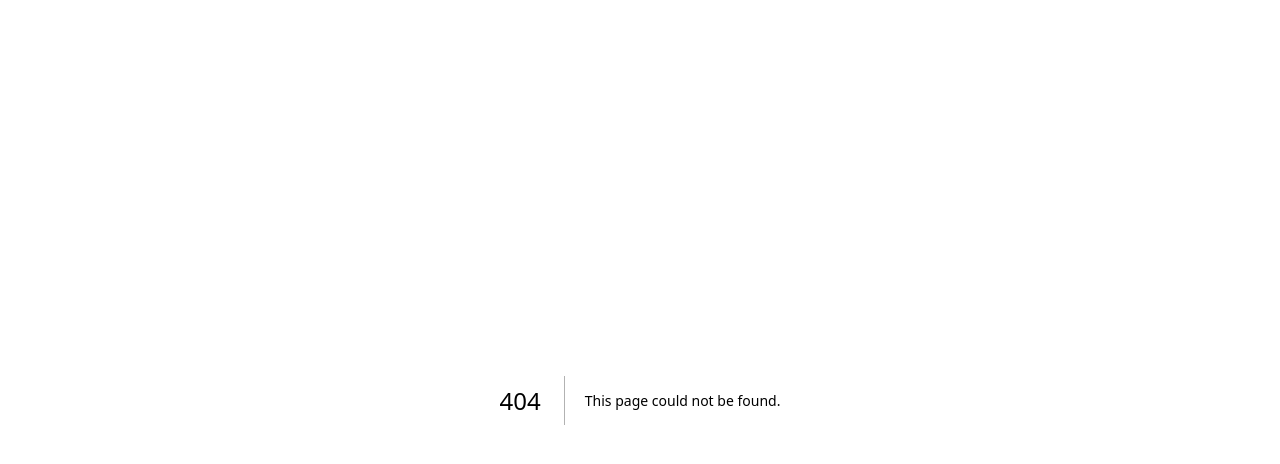
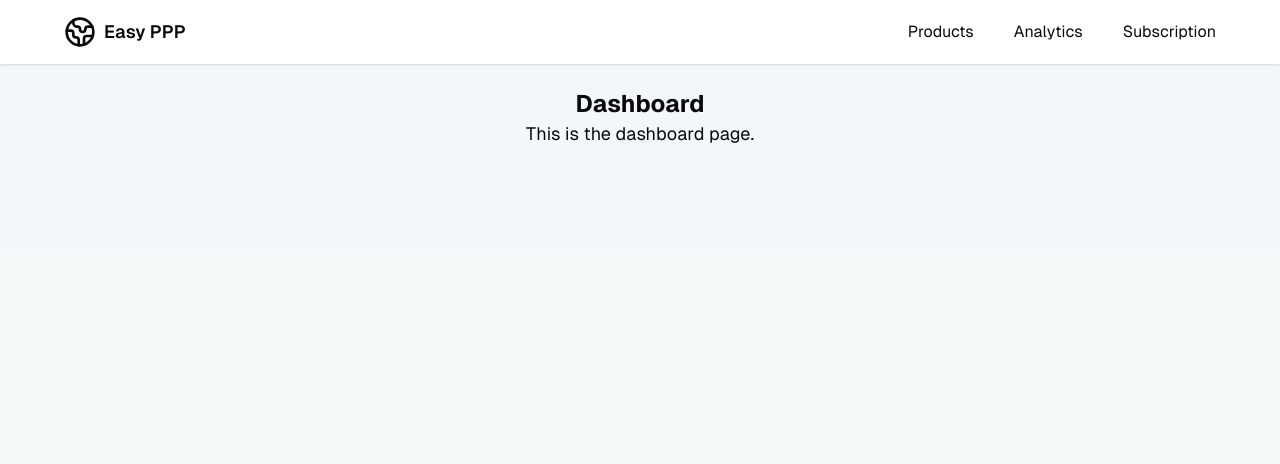
Before and after one commit to SidneyRoberto9/easy-ppp, a Next.js app: page /dashboard in a window 1280 px wide. Before the commit this address had no page. Shown: the top 464 px of the page. Built offline with nearby package versions, Linux system fonts and the light colour scheme.

Commit message:
✨ feat: Add Dashboard navbar and layout

```diff
--- a/src/app/(marketing)/_components/navbar.tsx
+++ b/src/app/(marketing)/_components/navbar.tsx
@@ -2,8 +2,11 @@ import Link from 'next/link';
 
 import BrandLogo from '@/components/brand-logo';
 import { SignInButton, SignedIn, SignedOut } from '@clerk/nextjs';
+import { currentUser } from '@clerk/nextjs/server';
 
-const Navbar = () => {
+const Navbar = async () => {
+  const user = await currentUser();
+
   return (
     <header className="flex py-6 shadow-xl fixed top-0 w-full z-10 bg-background/95">
       <nav className="flex items-center gap-10 container font-semibold">
@@ -20,12 +23,15 @@ const Navbar = () => {
           About
         </Link>
         <span className="text-lg">
+          {user ? (
             <SignedIn>
               <Link href="/dashboard">Dashboard</Link>
             </SignedIn>
+          ) : (
             <SignedOut>
               <SignInButton>Login</SignInButton>
             </SignedOut>
+          )}
         </span>
       </nav>
     </header>
--- /dev/null
+++ b/src/app/dashboard/_components/navbar.tsx
@@ -0,0 +1,22 @@
+import Link from 'next/link';
+
+import BrandLogo from '@/components/brand-logo';
+import { UserButton } from '@clerk/nextjs';
+
+const Navbar = () => {
+  return (
+    <header className="flex py-4 shadow bg-background">
+      <nav className="flex items-center gap-10 container">
+        <Link className="mr-auto" href="/dashboard">
+          <BrandLogo />
+        </Link>
+        <Link href="/dashboard/products">Products</Link>
+        <Link href="/dashboard/analytics">Analytics</Link>
+        <Link href="/dashboard/subscription">Subscription</Link>
+        <UserButton />
+      </nav>
+    </header>
+  );
+};
+
+export default Navbar;
--- /dev/null
+++ b/src/app/dashboard/layout.tsx
@@ -0,0 +1,12 @@
+import { PropsWithChildren } from 'react';
+
+import Navbar from '@/app/dashboard/_components/navbar';
+
+export default function DashboardLayout({ children }: PropsWithChildren) {
+  return (
+    <div className="bg-accent/5 min-h-screen">
+      <Navbar />
+      <div className="container py-6">{children}</div>
+    </div>
+  );
+}
--- /dev/null
+++ b/src/app/dashboard/page.tsx
@@ -0,0 +1,8 @@
+export default function Page() {
+  return (
+    <div className="flex flex-col items-center justify-center">
+      <h1 className="text-2xl font-bold">Dashboard</h1>
+      <p className="text-lg">This is the dashboard page.</p>
+    </div>
+  );
+}
```
Lines whose indentation alone changed are shown as unchanged.
